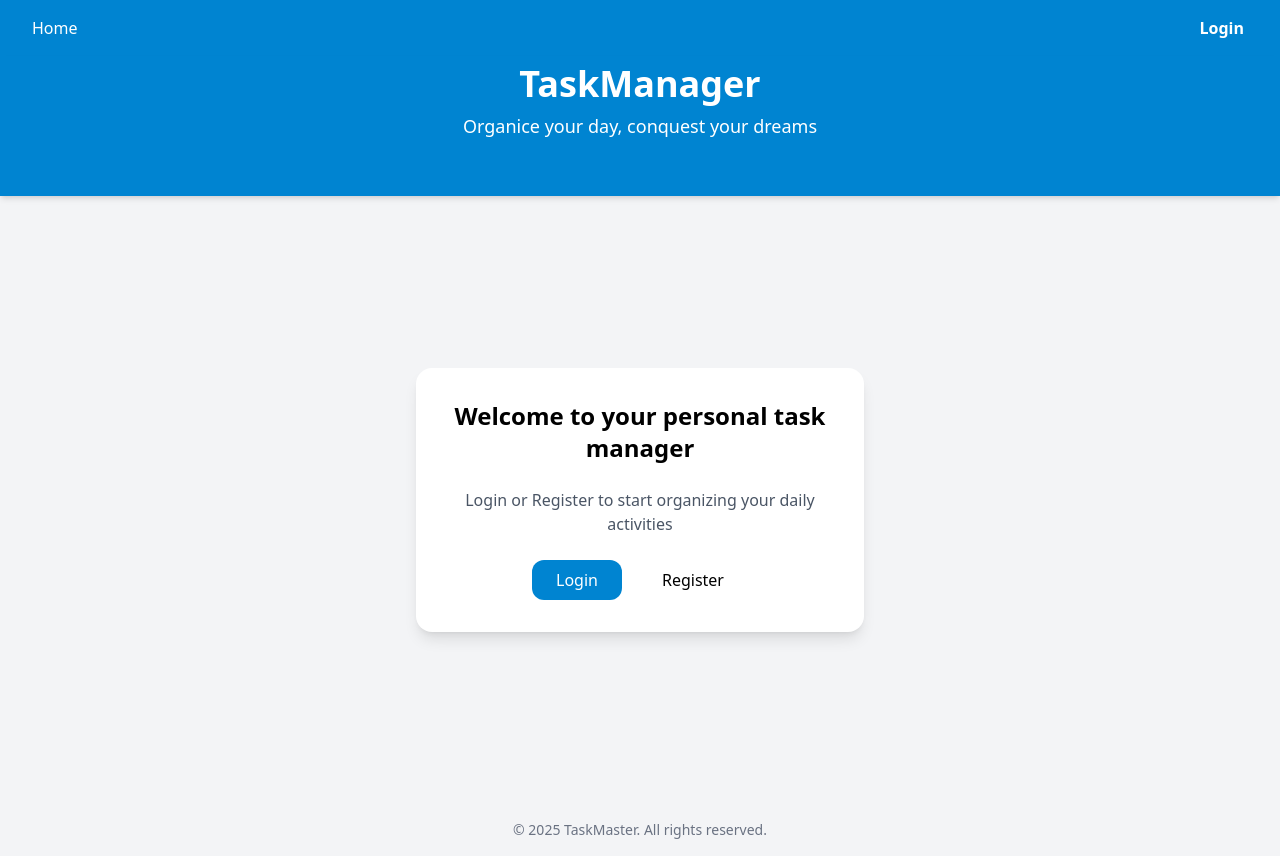
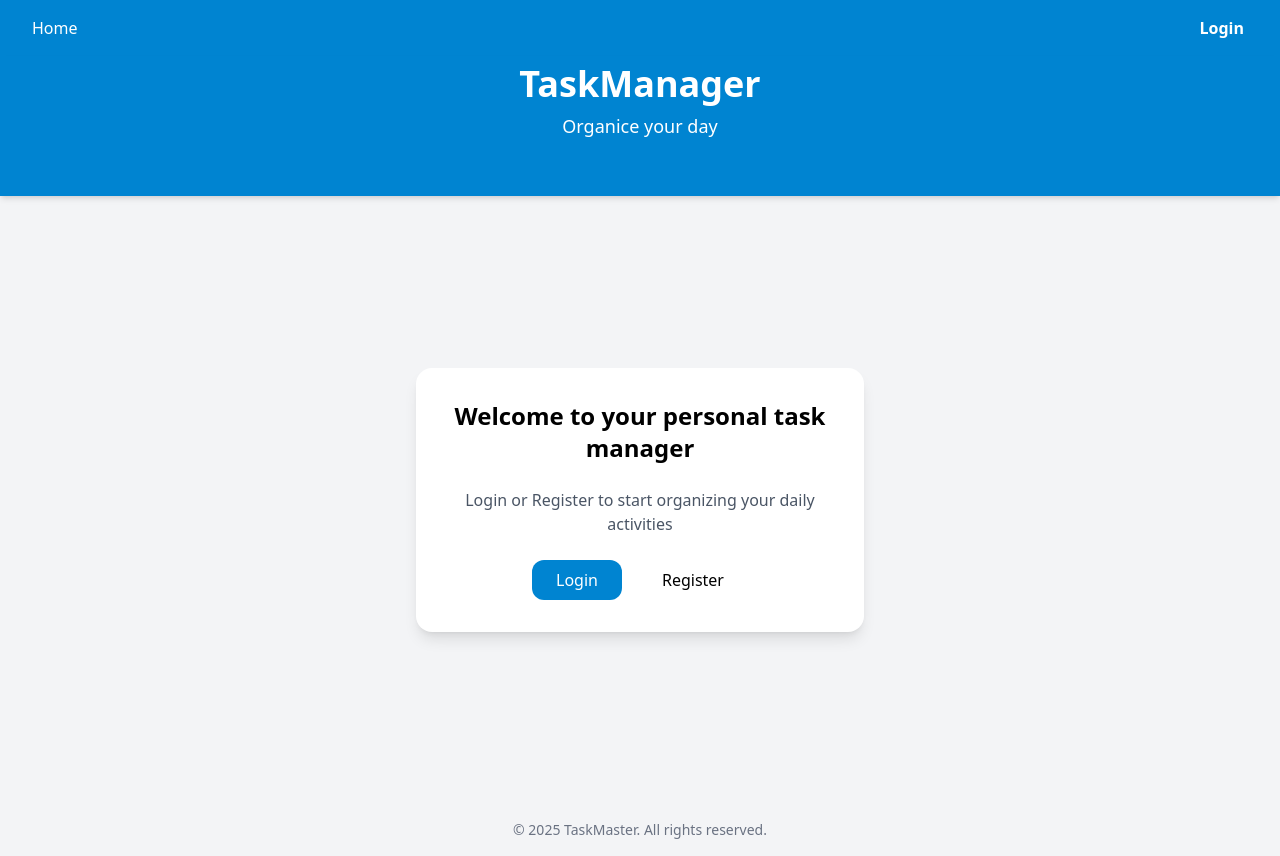
Before and after one commit to ludsrill/note_app, a React (Vite) app in the folder frontend/: page / in a window 1280 px wide. Built offline with nearby package versions, Linux system fonts and the light colour scheme.

Commit message:
minor changes

```diff
--- a/frontend/src/pages/index.tsx
+++ b/frontend/src/pages/index.tsx
@@ -8,7 +8,7 @@ const Home = () => {
       <header className="bg-sky-600 text-white py-8 shadow-md">
         <div className="container mx-auto mb-6 px-4 text-center -mt-6">
           <h1 className="text-4xl font-bold mb-2">TaskManager</h1>
-          <p className="text-lg">Organice your day, conquest your dreams</p>
+          <p className="text-lg">Organice your day</p>
         </div>
       </header>
 
```
Also changed, not shown: 2 other files (tests, documents, lock files or other folders).
